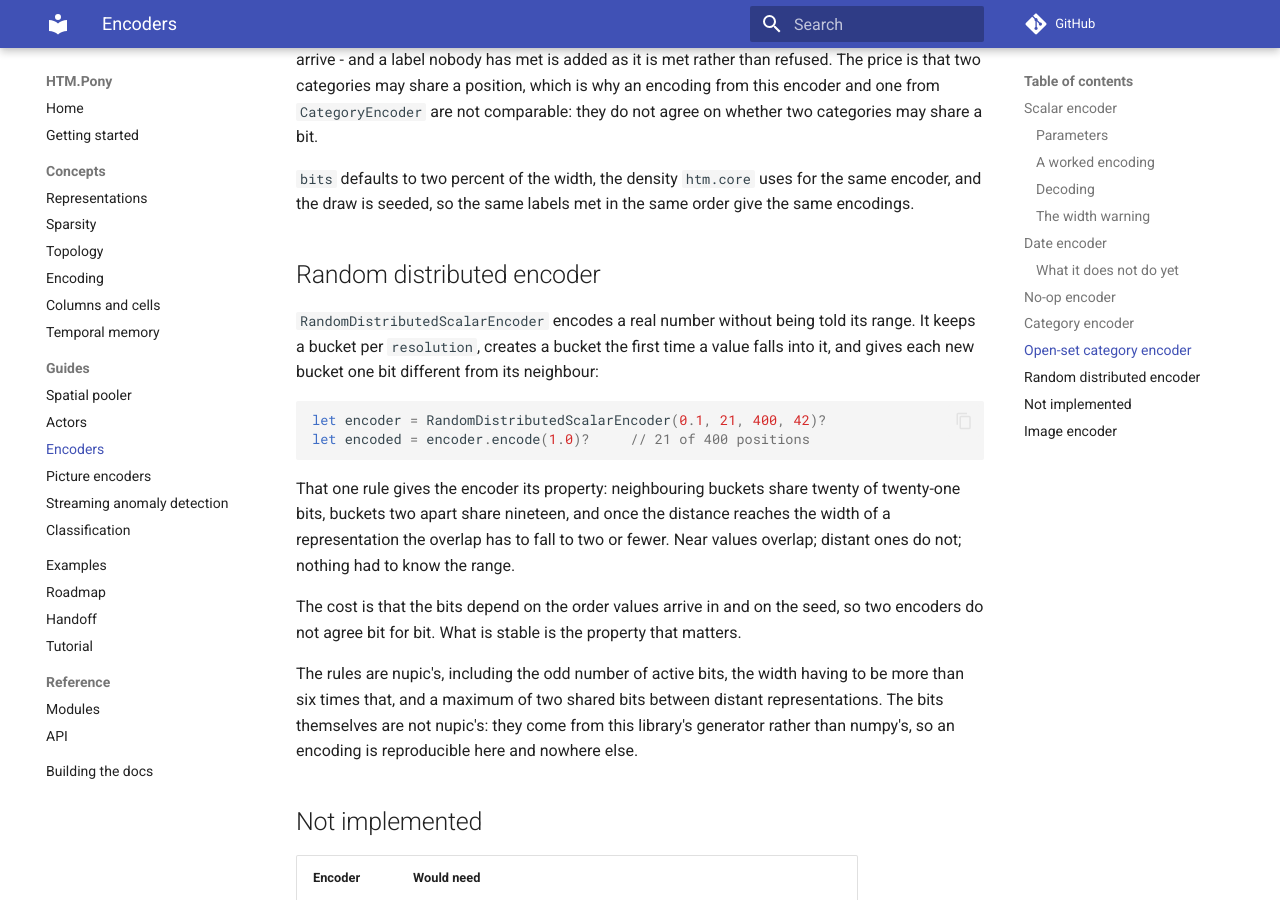
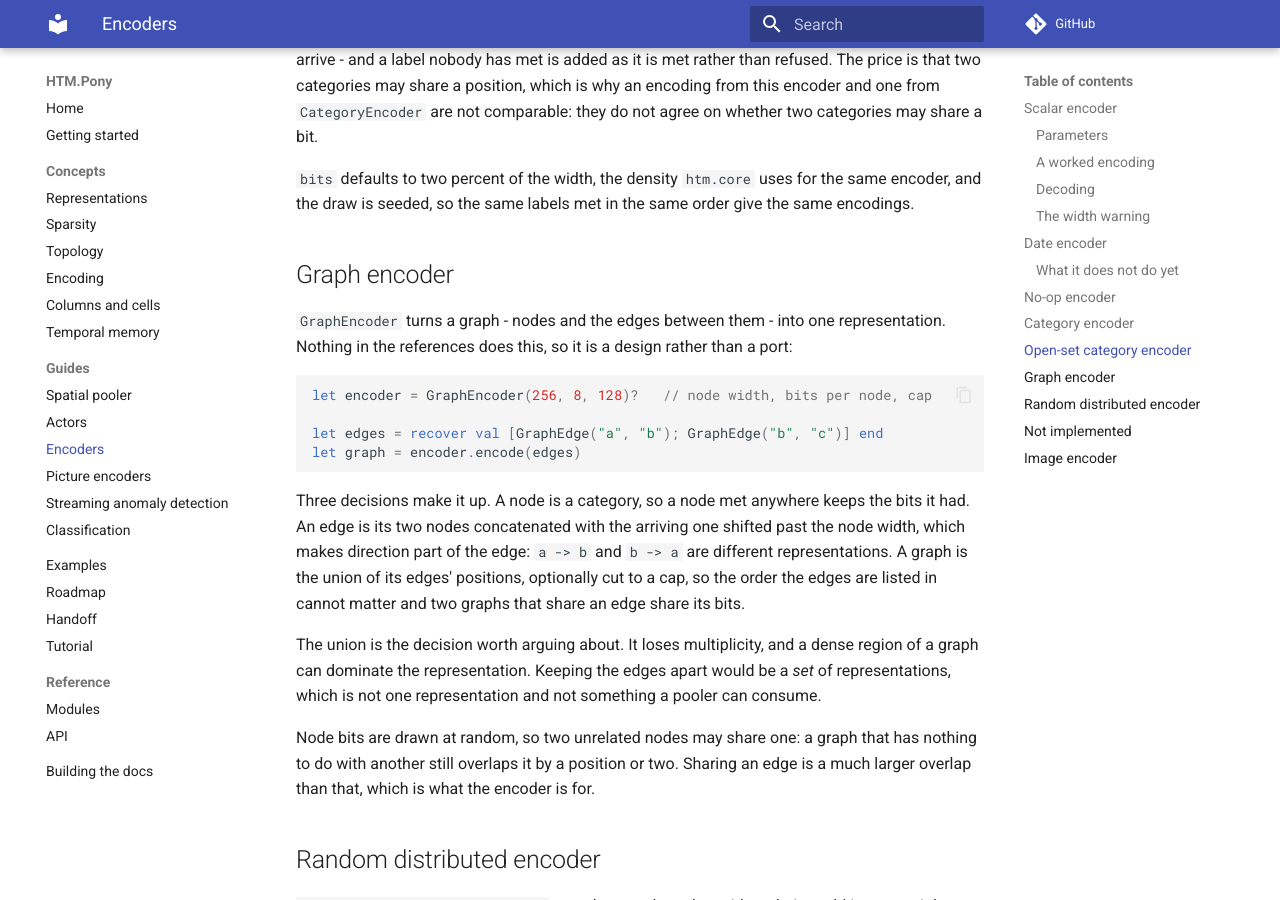
Before and after one commit to d-led/htm.pony, an MkDocs documentation site: the page built from docs/encoders.md, in a window 1280 px wide and 900 px high, scrolled down 4608 px. Built offline with MkDocs 1.6.1 and Material for MkDocs 9.7.7, drawn with Linux system fonts in a browser that asks for light colours; comment, search, counter and statistics services are not loaded; some of the changed text lies outside the part shown.

Commit message:
Add a graph encoder: nodes and edges as one representation
Nothing in the references encodes a graph, so this is a design rather than a
port, and it is three decisions.

A node is a category, from the open-set encoder, so a node met anywhere in a
graph keeps the bits it had and a node met for the first time costs nothing but
its own bits - no width has to be reserved for whatever nodes a caller might
bring.

An edge is its two nodes concatenated with the arriving one shifted past the node
width. Direction is therefore part of the edge rather than a flag beside it: a to
b and b to a encode differently, and the test says so.

A graph is the union of its edges' positions, cut to a cap if one is given. The
order the edges are listed in cannot matter, and two graphs that share an edge
share that edge's bits. The union is the decision worth arguing about - it loses
multiplicity and lets a dense region dominate the representation - but keeping
the edges apart would be a set of representations, which is not one
representation and not something a pooler can consume.

Node bits are drawn at random, so unrelated graphs overlap by a position or two.
That was found by writing the test that expected zero; the test now states what
is true, that sharing an edge is a much larger overlap than sharing nothing.

The encoder sits with the other encoders and imports the merger from the core,
the first encoder to need it. Nothing in the core imports the encoders, so the
direction stays acyclic.

240 tests green (six new), examples and studies unchanged, mkdocs --strict clean.

````diff
--- a/docs/encoders.md
+++ b/docs/encoders.md
@@ -1,7 +1,7 @@
 # Encoders
 
-Seven encoders are implemented: scalar, date, no-op, category, open-set
-category, random distributed scalar, and image. The scalar, date, no-op and
+Eight encoders are implemented: scalar, date, no-op, category, open-set
+category, random distributed scalar, graph, and image. The scalar, date, no-op and
 category encoders report failure as `EncodingFailed` rather than raising; the
 open-set category encoder and the other two are partial functions.
 
@@ -202,6 +202,35 @@ they do not agree on whether two categories may share a bit.
 same encoder, and the draw is seeded, so the same labels met in the same order
 give the same encodings.
 
+## Graph encoder
+
+`GraphEncoder` turns a graph - nodes and the edges between them - into one
+representation. Nothing in the references does this, so it is a design rather
+than a port:
+
+```pony
+let encoder = GraphEncoder(256, 8, 128)?   // node width, bits per node, cap
+
+let edges = recover val [GraphEdge("a", "b"); GraphEdge("b", "c")] end
+let graph = encoder.encode(edges)
+```
+
+Three decisions make it up. A node is a category, so a node met anywhere keeps
+the bits it had. An edge is its two nodes concatenated with the arriving one
+shifted past the node width, which makes direction part of the edge: `a -> b` and
+`b -> a` are different representations. A graph is the union of its edges'
+positions, optionally cut to a cap, so the order the edges are listed in cannot
+matter and two graphs that share an edge share its bits.
+
+The union is the decision worth arguing about. It loses multiplicity, and a
+dense region of a graph can dominate the representation. Keeping the edges apart
+would be a *set* of representations, which is not one representation and not
+something a pooler can consume.
+
+Node bits are drawn at random, so two unrelated nodes may share one: a graph that
+has nothing to do with another still overlaps it by a position or two. Sharing an
+edge is a much larger overlap than that, which is what the encoder is for.
+
 ## Random distributed encoder
 
 `RandomDistributedScalarEncoder` encodes a real number without being told its
````
Also changed, not shown: docs/handoff.md (+16 -5 lines), docs/reference/modules.md (+12 -0 lines), 3 other files.
